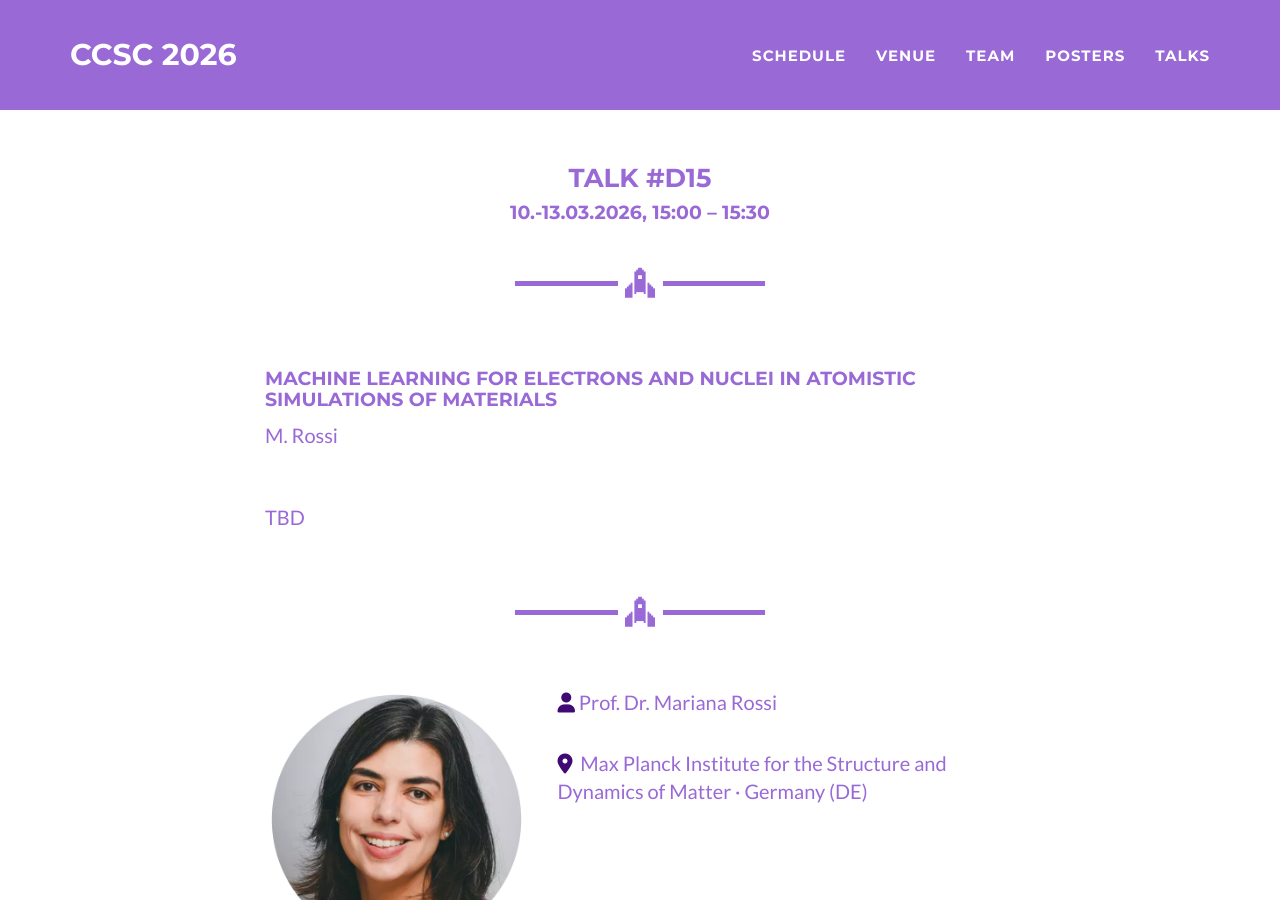
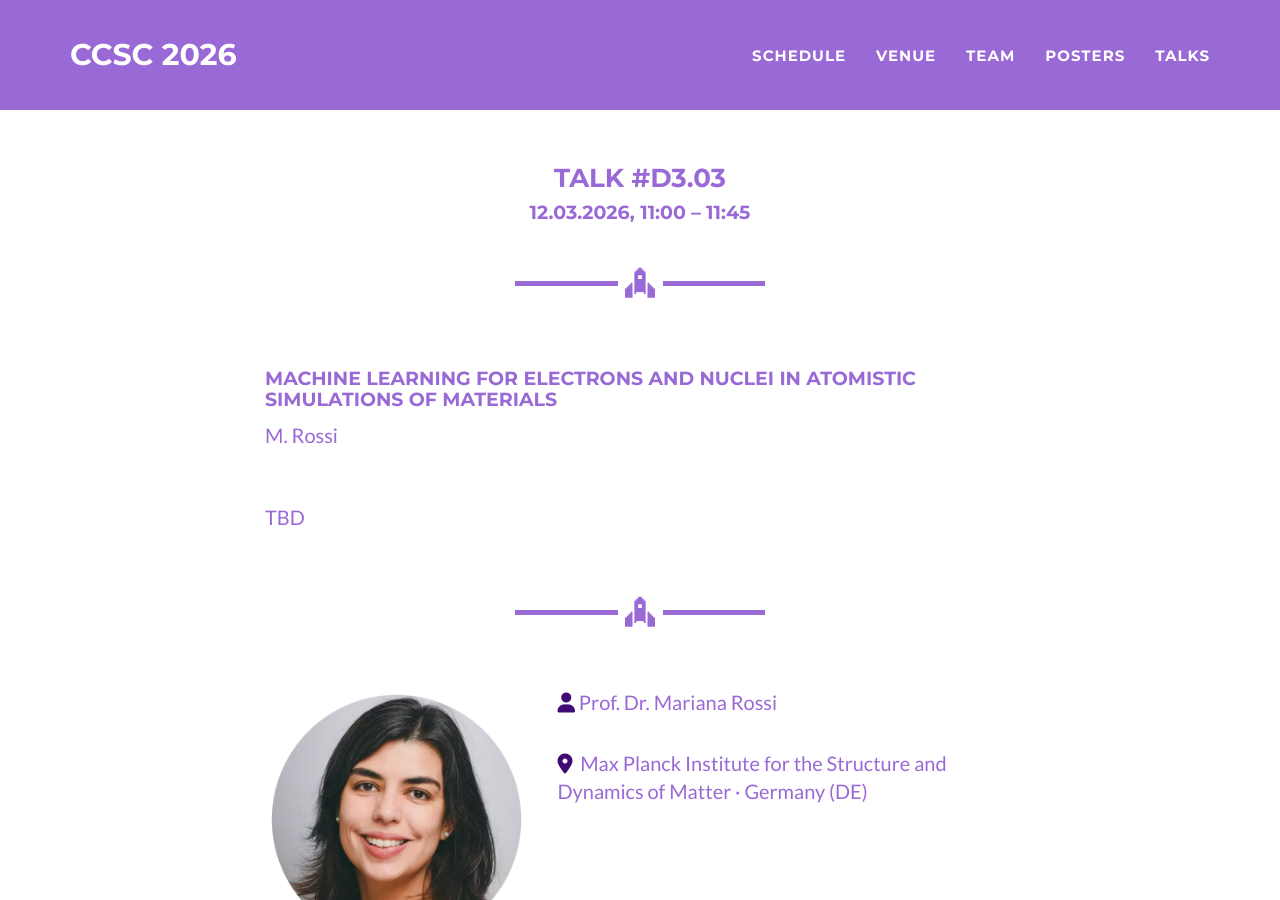
Before and after one commit to ccsc2026/ccsc2026.github.io, a Jekyll site: the page built from talks/rossi.md, in a window 1280 px wide and 900 px high. Built offline with Jekyll 4.4.1, drawn with Linux system fonts in a browser that asks for light colours.

Commit message:
Update rossi.md

```diff
--- a/talks/rossi.md
+++ b/talks/rossi.md
@@ -1,8 +1,8 @@
 ---
 layout: talkpage
 categories: [comms]
-talknumber: D15
-talktime: '10.-13.03.2026, 15:00 – 15:30'
+talknumber: D3.03
+talktime: '12.03.2026, 11:00 – 11:45'
 speaker: Prof. Dr. Mariana Rossi
 img: 'Rossi, Mariana.png'
 location: 'Max Planck Institute for the Structure and Dynamics of Matter · Germany (DE)'
```
